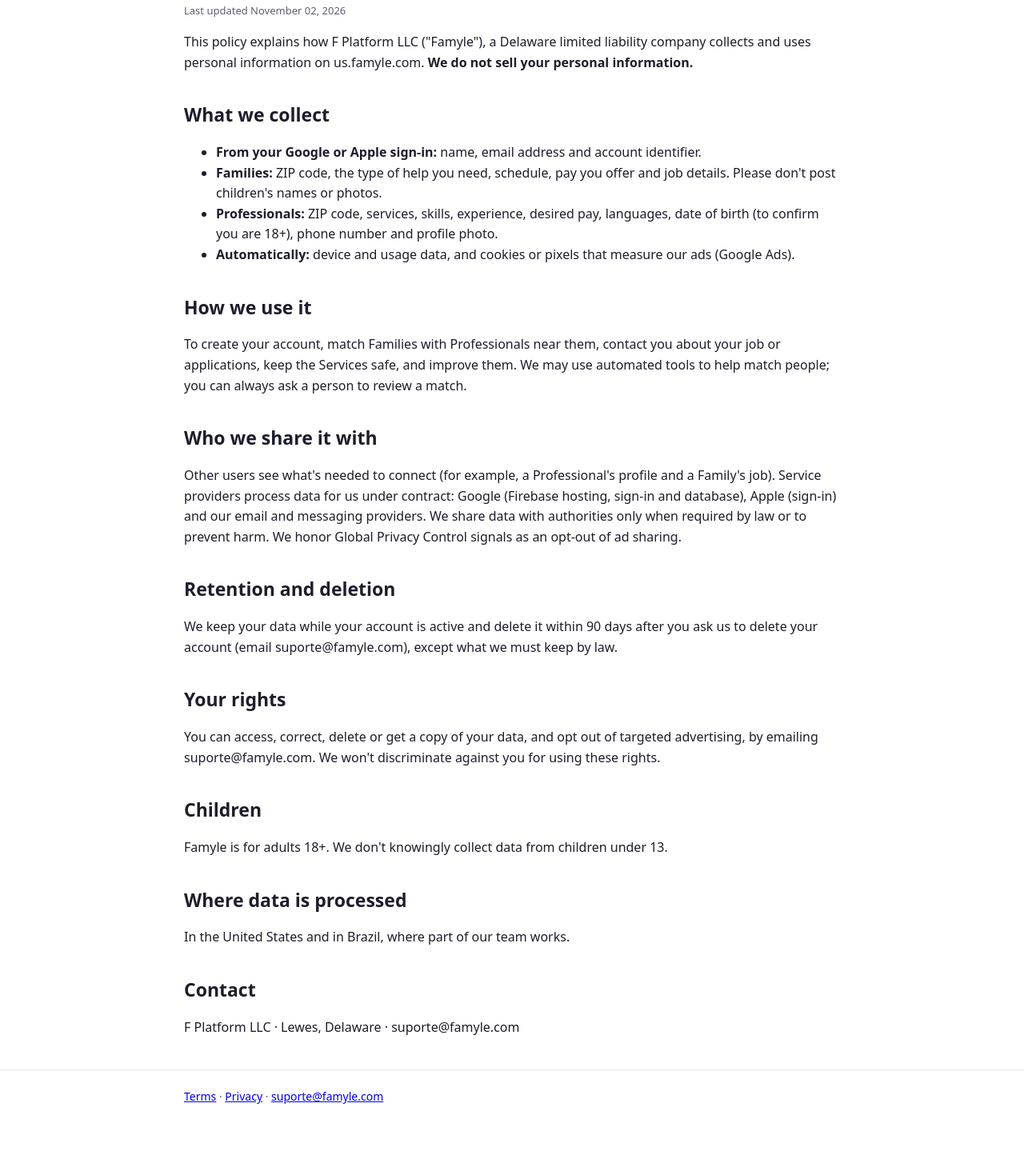
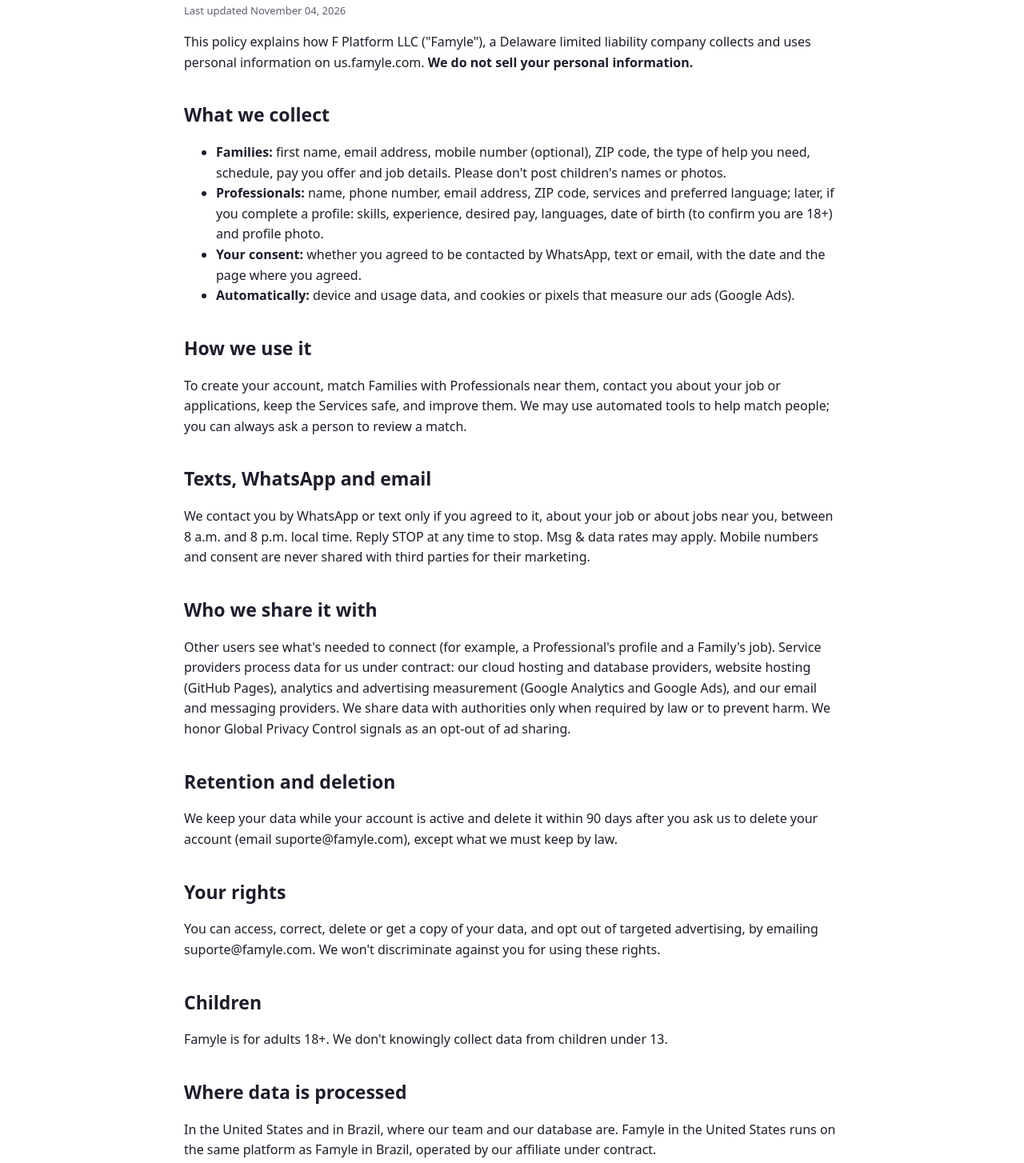
Before and after one commit to famylestartup/famyle-us, a plain HTML site: page privacy/index.html in a window 1280 px wide. Shown: the part 134-1588 px from the top of the page at 80% size. Before the commit the page ends 1539 px from the top, so only its background shows below. Drawn offline with Linux system fonts and the light colour scheme.

Commit message:
Politica de privacidade v2: sai Firebase/login Google-Apple (v1); entra celular, consentimento de contato (STOP, 8h-20h local) e banco no Brasil
Co-Authored-By: Claude Opus 5.5 <noreply@anthropic.com>

```diff
--- a/privacy/index.html
+++ b/privacy/index.html
@@ -1,12 +1,13 @@
 <!doctype html><html lang="en"><head><meta charset="utf-8"><meta name="viewport" content="width=device-width, initial-scale=1"><title>Privacy Policy | Famyle</title><link rel="canonical" href="https://us.famyle.com/privacy/"><link rel="stylesheet" href="/assets/site.css"></head><body>
 <header><div class="wrap"><a class="logo" href="/">famyle</a><nav><a href="/">Families</a><a href="/jobs/">Jobs</a><a href="/guides/">Guides</a></nav></div></header>
-<div class="wrap"><h1>Privacy Policy</h1><p class="src">Last updated November 02, 2026</p><p>This policy explains how F Platform LLC ("Famyle"), a Delaware limited liability company collects and uses personal information on us.famyle.com. <b>We do not sell your personal information.</b></p>
-<h2>What we collect</h2><ul><li><b>From your Google or Apple sign-in:</b> name, email address and account identifier.</li><li><b>Families:</b> ZIP code, the type of help you need, schedule, pay you offer and job details. Please don't post children's names or photos.</li><li><b>Professionals:</b> ZIP code, services, skills, experience, desired pay, languages, date of birth (to confirm you are 18+), phone number and profile photo.</li><li><b>Automatically:</b> device and usage data, and cookies or pixels that measure our ads (Google Ads).</li></ul>
+<div class="wrap"><h1>Privacy Policy</h1><p class="src">Last updated November 04, 2026</p><p>This policy explains how F Platform LLC ("Famyle"), a Delaware limited liability company collects and uses personal information on us.famyle.com. <b>We do not sell your personal information.</b></p>
+<h2>What we collect</h2><ul><li><b>Families:</b> first name, email address, mobile number (optional), ZIP code, the type of help you need, schedule, pay you offer and job details. Please don't post children's names or photos.</li><li><b>Professionals:</b> name, phone number, email address, ZIP code, services and preferred language; later, if you complete a profile: skills, experience, desired pay, languages, date of birth (to confirm you are 18+) and profile photo.</li><li><b>Your consent:</b> whether you agreed to be contacted by WhatsApp, text or email, with the date and the page where you agreed.</li><li><b>Automatically:</b> device and usage data, and cookies or pixels that measure our ads (Google Ads).</li></ul>
 <h2>How we use it</h2><p>To create your account, match Families with Professionals near them, contact you about your job or applications, keep the Services safe, and improve them. We may use automated tools to help match people; you can always ask a person to review a match.</p>
-<h2>Who we share it with</h2><p>Other users see what's needed to connect (for example, a Professional's profile and a Family's job). Service providers process data for us under contract: Google (Firebase hosting, sign-in and database), Apple (sign-in) and our email and messaging providers. We share data with authorities only when required by law or to prevent harm. We honor Global Privacy Control signals as an opt-out of ad sharing.</p>
+<h2>Texts, WhatsApp and email</h2><p>We contact you by WhatsApp or text only if you agreed to it, about your job or about jobs near you, between 8 a.m. and 8 p.m. local time. Reply STOP at any time to stop. Msg &amp; data rates may apply. Mobile numbers and consent are never shared with third parties for their marketing.</p>
+<h2>Who we share it with</h2><p>Other users see what's needed to connect (for example, a Professional's profile and a Family's job). Service providers process data for us under contract: our cloud hosting and database providers, website hosting (GitHub Pages), analytics and advertising measurement (Google Analytics and Google Ads), and our email and messaging providers. We share data with authorities only when required by law or to prevent harm. We honor Global Privacy Control signals as an opt-out of ad sharing.</p>
 <h2>Retention and deletion</h2><p>We keep your data while your account is active and delete it within 90 days after you ask us to delete your account (email suporte@famyle.com), except what we must keep by law.</p>
 <h2>Your rights</h2><p>You can access, correct, delete or get a copy of your data, and opt out of targeted advertising, by emailing suporte@famyle.com. We won't discriminate against you for using these rights.</p>
 <h2>Children</h2><p>Famyle is for adults 18+. We don't knowingly collect data from children under 13.</p>
-<h2>Where data is processed</h2><p>In the United States and in Brazil, where part of our team works.</p>
+<h2>Where data is processed</h2><p>In the United States and in Brazil, where our team and our database are. Famyle in the United States runs on the same platform as Famyle in Brazil, operated by our affiliate under contract.</p>
 <h2>Contact</h2><p>F Platform LLC · Lewes, Delaware · suporte@famyle.com</p></div>
 <footer><div class="wrap"><a href="/terms/">Terms</a> · <a href="/privacy/">Privacy</a> · <a href="mailto:suporte@famyle.com">suporte@famyle.com</a></div></footer></body></html>
```
